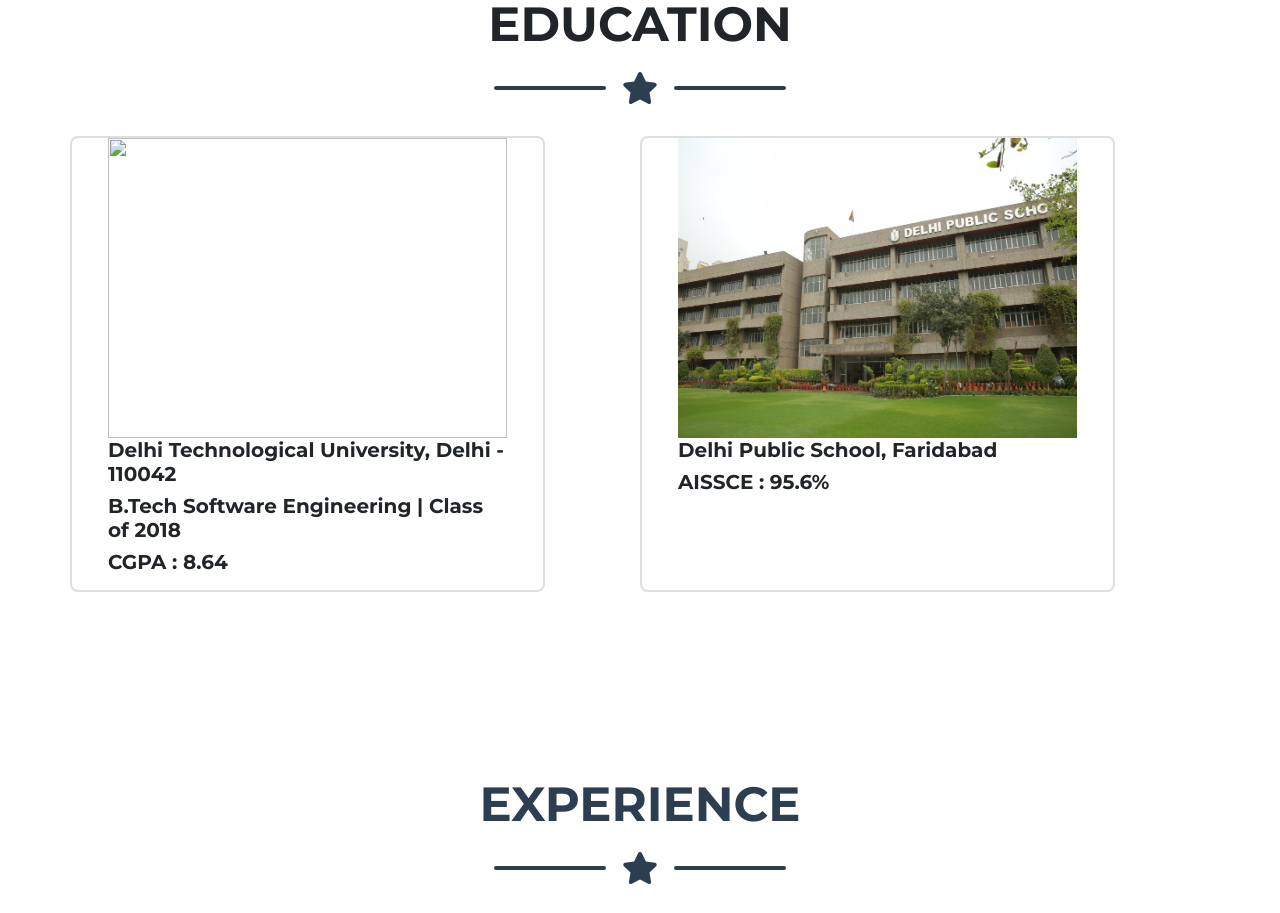
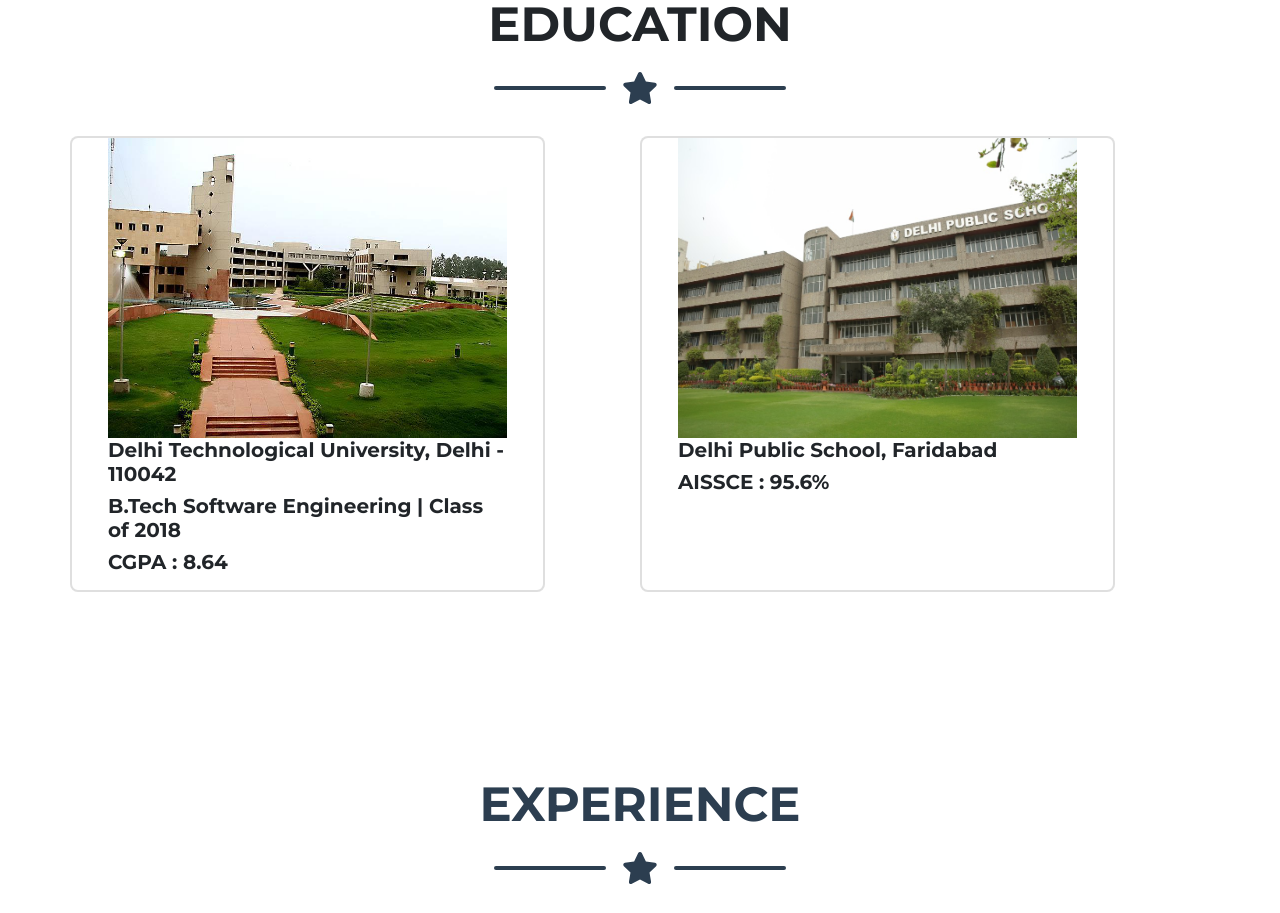
Before and after one commit to manav1408/manav1408.github.io, a plain HTML site: page index.html in a window 1280 px wide. Shown: the part 1340-2253 px from the top of the page. Drawn offline with nearby package versions, Linux system fonts and the light colour scheme.

Commit message:
Update index.html

```diff
--- a/index.html
+++ b/index.html
@@ -91,7 +91,7 @@
                     <div class="card col-sm-5 col-lg-5 col-md-5">
                         <div>
                             <div class="container">
-                                <img src="blob/main/assets/img/Education/DTU.jpg"  height="300" width="100%" />
+                                <img src="assets/img/Education/dtu.png"  height="300" width="100%" />
                                 <div class="caption">
                                     <h5 class="text-dark">Delhi Technological University, Delhi - 110042</h5>
                                     <h5 class="text-dark"> B.Tech Software Engineering | Class of 2018</h5>
```
